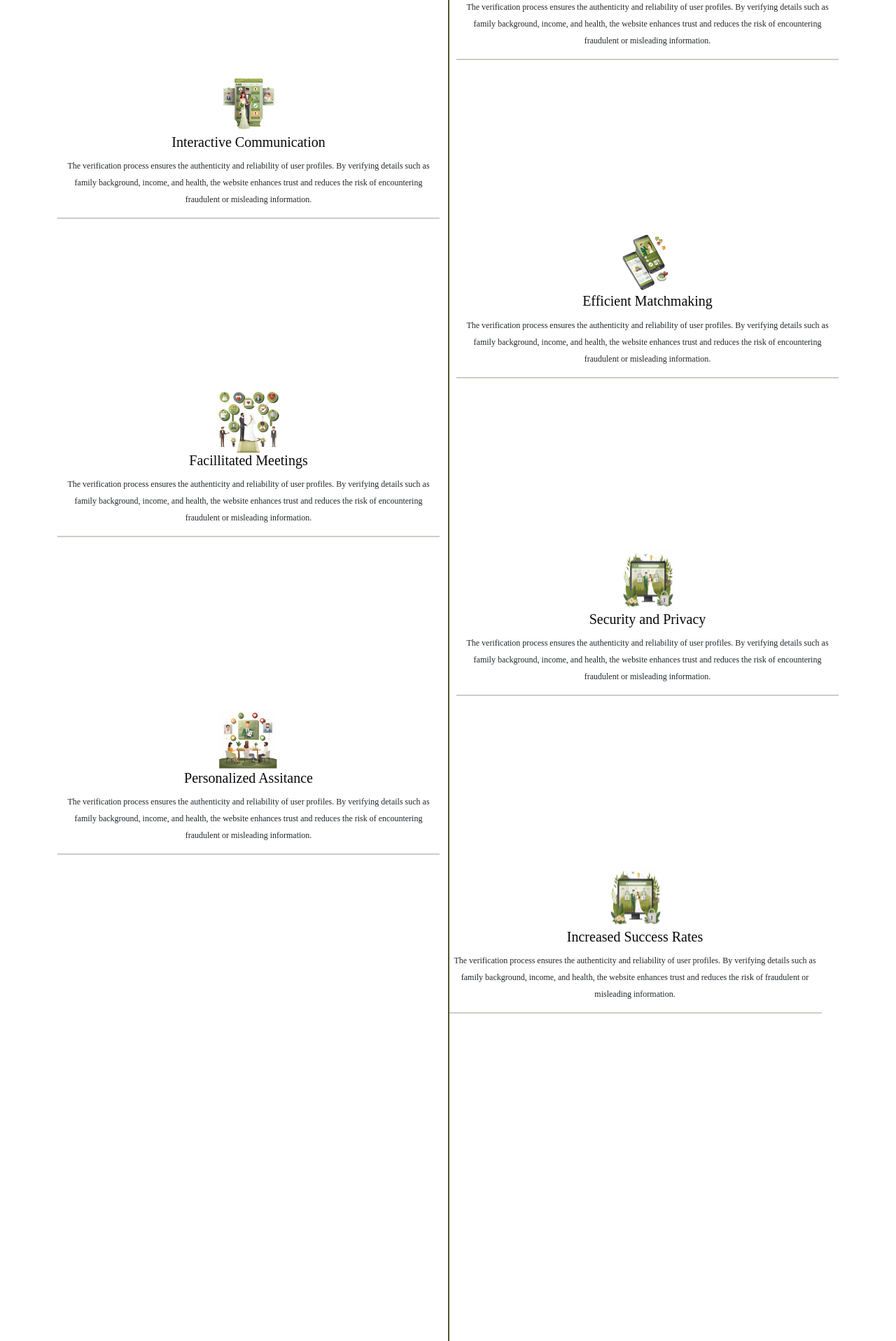
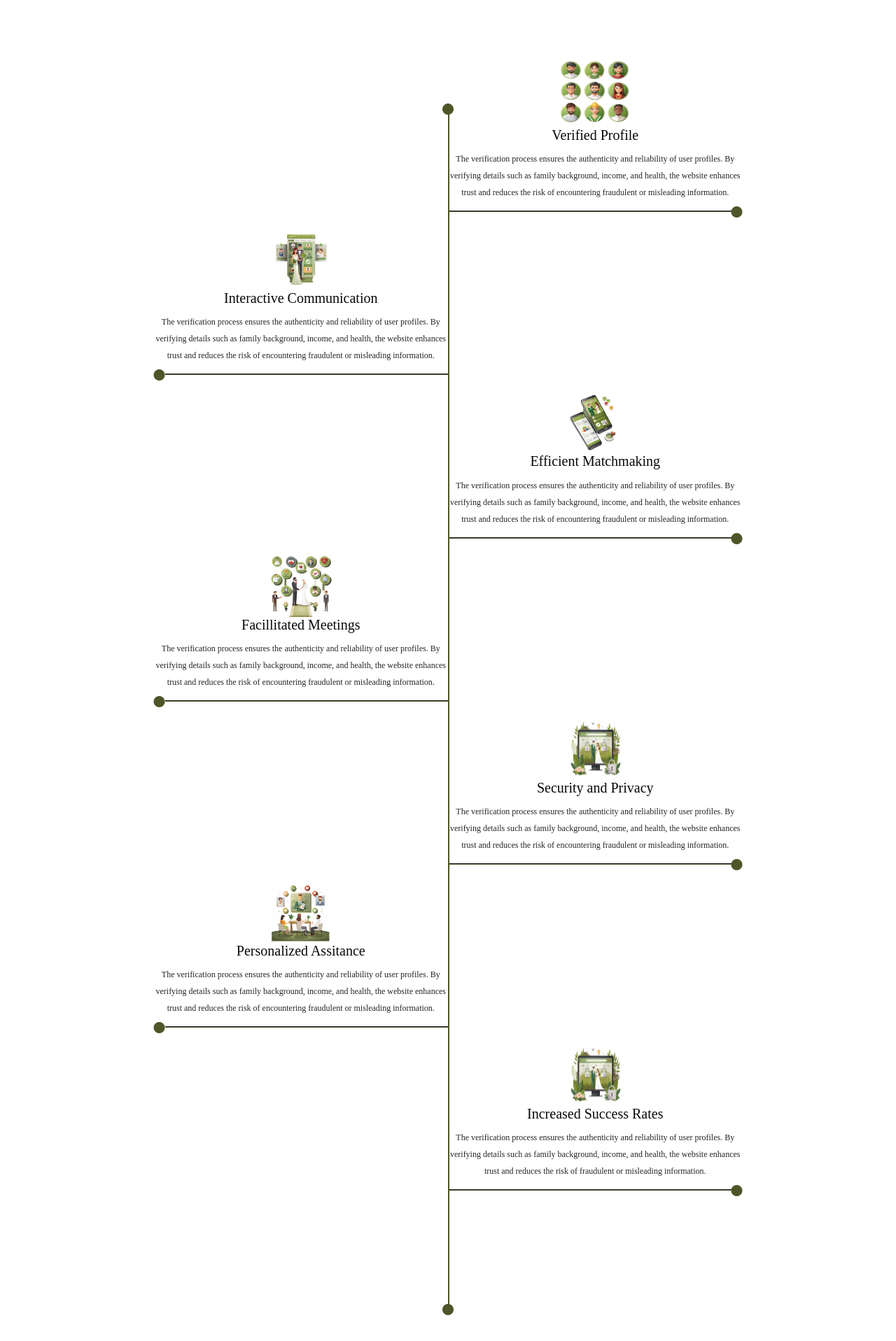
Before and after one commit to Sanskruti3082/Task3, a plain HTML site: page index.html in a window 1280 px wide. Shown: the part 413-2330 px from the top of the page at 70% size. After the commit the page ends 2293 px from the top, so only its background shows below. Drawn offline with nearby package versions, Linux system fonts and the light colour scheme; a web font is replaced by a local one.

Commit message:
fifth commit

```diff
--- a/index.html
+++ b/index.html
@@ -17,7 +17,7 @@
   <link rel="stylesheet" href="style.css">
 </head>
 <body>
-  <div class="container position-relative">
+  <div class="container">
     <div class="header d-flex justify-content-center text-center ">
       <div class="pricing-header">
         <span
@@ -35,7 +35,12 @@
   </div>
    <br><br><br>
    <div class="box">
-    <div id="vertical-line"></div>
+    <span class="vertical-line">
+      <i class="bi bi-circle-fill position-relative d-flex" style="top: 100px;
+      color: #4D5628;justify-content: center;  "></i> <div id="vertical-line"></div>
+      <i class="bi bi-circle-fill position-relative d-flex" style="top: 1800px;
+      color: #4D5628; justify-content: center;"></i>
+    </span>
     <div class="box">
       <div class="col-md-6">
         <!-- Placeholder for blank space -->
@@ -80,7 +85,9 @@
           The verification process ensures the authenticity and reliability of user profiles. By verifying details such as family background, income, and health, the website enhances trust and reduces the risk of encountering fraudulent or misleading information.
         </span>
       </div>
-         <hr class="horizontal-line">
+      <span>
+        <i class="hl bi bi-circle-fill position-relative" style="bottom:10px; float: right; color:#4D5628;"></i><hr class="horizontal-line ">
+      </span>
         </div>
       <div class="col-md-6">
         <div class="text-center">
@@ -107,7 +114,9 @@
           The verification process ensures the authenticity and reliability of user profiles. By verifying details such as family background, income, and health, the website enhances trust and reduces the risk of encountering fraudulent or misleading information.
         </span>
       </div>
-      <hr class="horizontal-line">
+      <span>
+        <i class="hl bi bi-circle-fill position-relative" style="bottom:10px; float: left; color:#4D5628;"></i><hr class="horizontal-line ">
+      </span>
     </div>
   </div>
   <div class="row">
@@ -139,7 +148,9 @@
           The verification process ensures the authenticity and reliability of user profiles. By verifying details such as family background, income, and health, the website enhances trust and reduces the risk of encountering fraudulent or misleading information.
         </span>
       </div>
-      <hr class="horizontal-line">
+      <span>
+        <i class="hl bi bi-circle-fill position-relative" style="bottom:10px; float: right; color:#4D5628;"></i><hr class="horizontal-line ">
+      </span>
     </div>
     <div class="col-md-6">
       <div class="text-center">
@@ -166,7 +177,9 @@
         The verification process ensures the authenticity and reliability of user profiles. By verifying details such as family background, income, and health, the website enhances trust and reduces the risk of encountering fraudulent or misleading information.
       </span>
     </div>
-    <hr class="horizontal-line">
+    <span>
+      <i class="hl bi bi-circle-fill position-relative" style="bottom:10px; float: left; color:#4D5628;"></i><hr class="horizontal-line ">
+    </span>
   </div>
 </div>
 <div class="row">
@@ -198,7 +211,9 @@
           The verification process ensures the authenticity and reliability of user profiles. By verifying details such as family background, income, and health, the website enhances trust and reduces the risk of encountering fraudulent or misleading information.
         </span>
       </div>
-      <hr class="horizontal-line">
+      <span>
+        <i class="hl bi bi-circle-fill position-relative" style="bottom:10px; float: right; color:#4D5628;"></i><hr class="horizontal-line ">
+      </span>
     </div>
     <div class="col-md-6">
       <div class="text-center">
@@ -225,7 +240,9 @@
           The verification process ensures the authenticity and reliability of user profiles. By verifying details such as family background, income, and health, the website enhances trust and reduces the risk of encountering fraudulent or misleading information.
           </span>
         </div>
-        <hr class="horizontal-line">
+        <span>
+          <i class="hl bi bi-circle-fill position-relative" style="bottom:10px; float: left; color:#4D5628;"></i><hr class="horizontal-line ">
+        </span>
       </div>
       <div class="row">
         <div class="col-md-6">
@@ -256,7 +273,9 @@
             The verification process ensures the authenticity and reliability of user profiles. By verifying details such as family background, income, and health, the website enhances trust and reduces the risk of  fraudulent or misleading information.
           </span>
         </div>
-        <hr class="horizontal-line">
+        <span>
+          <i class="hl bi bi-circle-fill position-relative" style="bottom:10px; float: right; color:#4D5628;"></i><hr class="horizontal-line ">
+        </span>
       </div>
       <div class="row">
         <div class="col-md-6 ">
--- a/style.css
+++ b/style.css
@@ -5,26 +5,25 @@
 
   }
   .container{
+    position: relative;
     height: 1430px;
+    top: 185px;
+    max-width: 865px !important;
   }
-  /*.container{
-    display: flex;
-    flex-direction: column;
 
-  } */
 
   #vertical-line {
     position: absolute;
-    top: 330px;
+    top: 380px;
     left: 50%;
-    width: 2px; /* Adjust the width as needed */
-    height: 250vh; /* Make the line span the full height of the viewport */
-    background-color: #4D5628; /* Change the color as needed */
+    width: 2px;
+    height: 1720px;
+    background-color: #4D5628;
   }
   .horizontal-line {
-    height: 2px; /* Adjust the thickness of the line */
-    background-color:#4D5628; /* Set the color of the line */
-    --bs-gutter-x: 0 !important;
+    height: 2px;
+    background-color:#4D5628;
+    opacity: 100% !important;
   }
 
   @media(max-width:766px){
@@ -32,8 +31,22 @@
       position: absolute;
       top: 0;
       left: 0%;
-      width: 0px; /* Adjust the width as needed */
-      height: 0vh; /* Make the line span the full height of the viewport */
-      background-color: none; /* Change the color as needed */
+      width: 0px;
+      height: 0vh;
+      background-color: none;
     }
+  .vertical-line .bi-circle-fill::before {
+    content: "none" !important;
   }
+}
+.row{
+  --bs-gutter-x: 0rem !important;
+}
+
+/** Mozilla Firefox */
+@-moz-document url-prefix(){
+  span .hl{
+    bottom: 0px;
+    top: 4px;
+  }
+}
```
